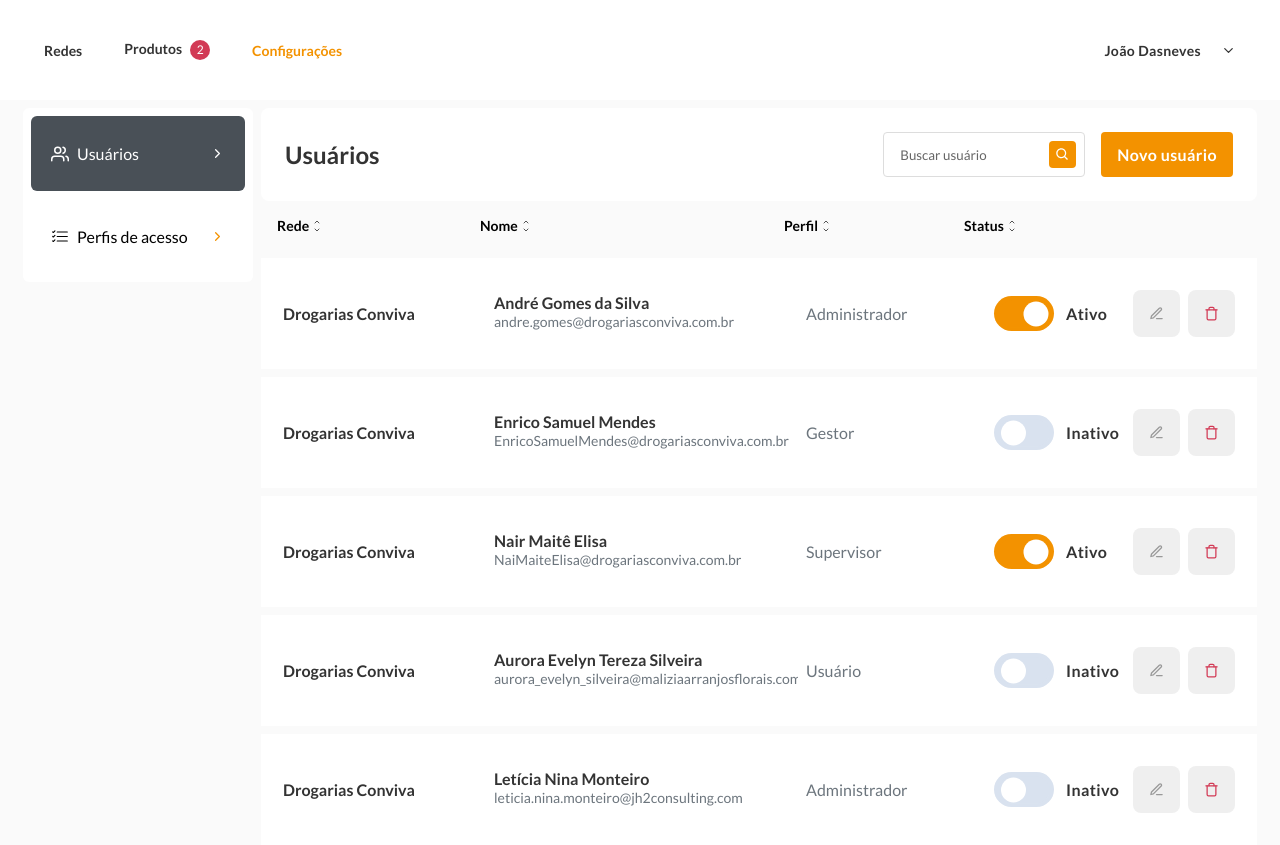
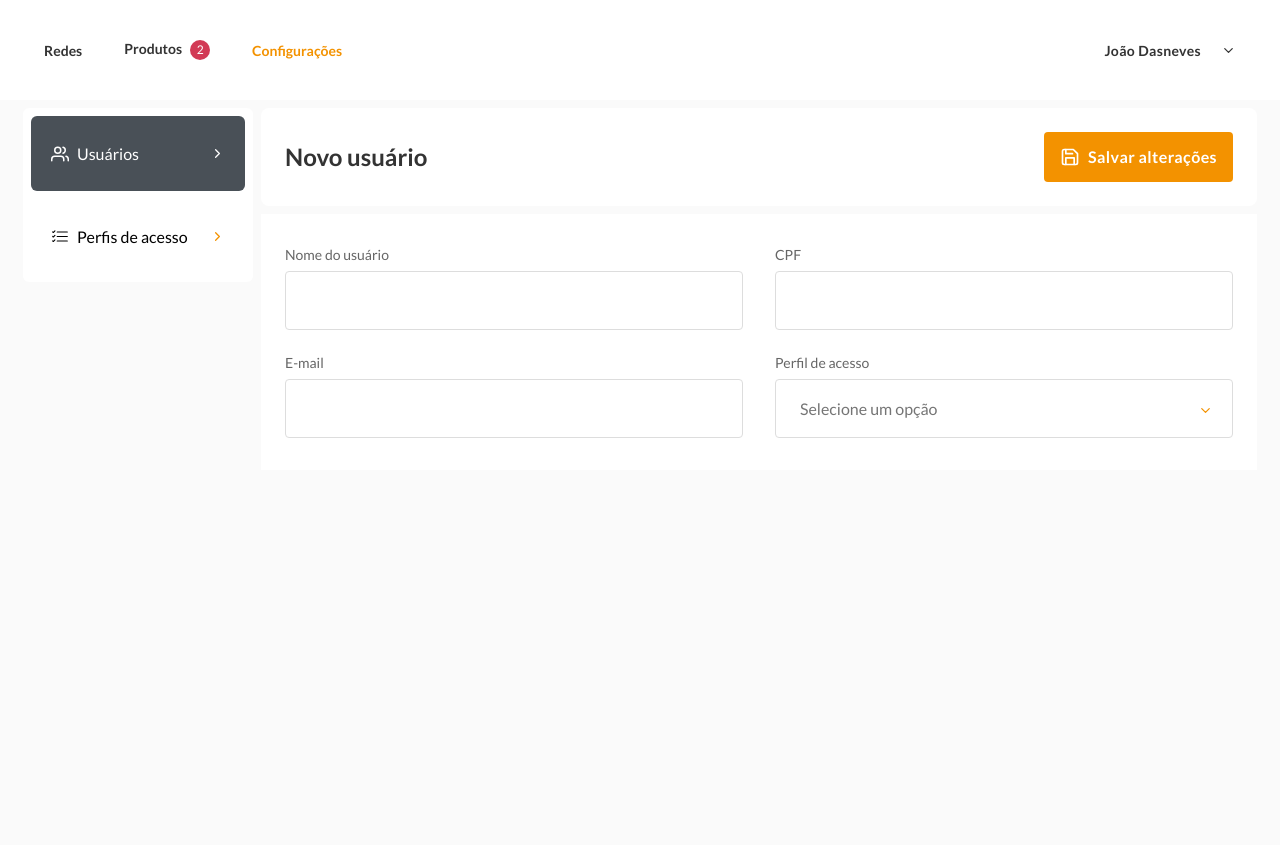
Before and after one commit to maxleon52/challenge-fcamara, a React (Create React App) app: page / in a window 1280 px wide. Both pictures are taken after a click on the button "Novo usuário". After the commit the page ends 800 px from the top, so only its background shows below. Built offline with nearby package versions, Linux system fonts and the light colour scheme; data requests are answered from the project's data file.

Commit message:
task: add Select component

```diff
--- a/db.json
+++ b/db.json
@@ -2,7 +2,7 @@
   "users": [
     {
       "id": 1,
-      "rede": "Drogarias Conviva",
+      "network": "Drogarias Conviva",
       "name": "André Gomes da Silva",
       "email": "andre.gomes@drogariasconviva.com.br",
       "profile": "Administrador",
@@ -10,7 +10,7 @@
     },
     {
       "id": 2,
-      "rede": "Drogarias Conviva",
+      "network": "Drogarias Conviva",
       "name": "Enrico Samuel Mendes",
       "email": "EnricoSamuelMendes@drogariasconviva.com.br",
       "profile": "Gestor",
@@ -18,7 +18,7 @@
     },
     {
       "id": 3,
-      "rede": "Drogarias Conviva",
+      "network": "Drogarias Conviva",
       "name": "Nair Maitê Elisa",
       "email": "NaiMaiteElisa@drogariasconviva.com.br",
       "profile": "Supervisor",
@@ -26,7 +26,7 @@
     },
     {
       "id": 4,
-      "rede": "Drogarias Conviva",
+      "network": "Drogarias Conviva",
       "name": "Aurora Evelyn Tereza Silveira",
       "email": "aurora_evelyn_silveira@maliziaarranjosflorais.com.br",
       "profile": "Usuário",
@@ -34,7 +34,7 @@
     },
     {
       "id": 5,
-      "rede": "Drogarias Conviva",
+      "network": "Drogarias Conviva",
       "name": "Letícia Nina Monteiro",
       "email": "leticia.nina.monteiro@jh2consulting.com",
       "profile": "Administrador",
--- a/src/components/Button/index.tsx
+++ b/src/components/Button/index.tsx
@@ -3,7 +3,7 @@ import { IconBaseProps } from "react-icons";
 
 import * as S from "./styles";
 
-interface ButtonProps extends ButtonHTMLAttributes<ButtonProps>{
+interface ButtonProps extends ButtonHTMLAttributes<HTMLButtonElement> {
   icon?: string | React.ComponentType<IconBaseProps>;
   text: string;
   backgroundColor?: string | undefined;
@@ -12,10 +12,11 @@ export default function Button({
   icon: Icon,
   text,
   backgroundColor,
+  ...rest
 }: ButtonProps) {
   return (
-    <S.Container backgroundColor={backgroundColor}>
-      {Icon && <Icon size={20}/>}
+    <S.Container backgroundColor={backgroundColor} {...rest}>
+      {Icon && <Icon size={20} />}
       <p>{text}</p>
     </S.Container>
   );
--- /dev/null
+++ b/src/components/Input/index.tsx
@@ -0,0 +1,19 @@
+import React from "react";
+
+import * as S from "./styles";
+
+interface InputProps {
+  label: string;
+  name: string;
+}
+
+function Input({ label, name }: InputProps) {
+  return (
+    <S.Container>
+      <label htmlFor="name">{label}</label>
+      <input type="text" name={name} />
+    </S.Container>
+  );
+}
+
+export default Input;
--- /dev/null
+++ b/src/components/Input/styles.ts
@@ -0,0 +1,24 @@
+import styled from "styled-components";
+
+export const Container = styled.div`
+  display: grid;
+  row-gap: 8px;
+
+  > label {
+    font-size: 14px;
+    font-weight: 400;
+    line-height: 17px;
+    letter-spacing: 0em;
+    text-align: left;
+    color: #666666;
+  }
+
+  > input {
+    border: 1px solid #dddddd;
+    border-radius: 4px;
+    padding: 20px 24px;
+    width: 100%;
+    height: 59px;
+    font-size: 16px;
+  }
+`;
--- /dev/null
+++ b/src/components/Select/index.tsx
@@ -0,0 +1,50 @@
+import { useState } from "react";
+import { FiChevronDown } from "react-icons/fi";
+
+import * as S from "./styles";
+
+interface OptionsProps {
+  value: string;
+  label: string;
+}
+
+interface SelectProps {
+  label: string;
+  name: string;
+  options: OptionsProps[];
+}
+
+export default function Select({ label, name, options }: SelectProps) {
+  const [valueSelected, setValueSelected] = useState("");
+  const [isVisible, setIsVisible] = useState(false);
+
+  function handleSelectOption(option: string) {
+    setValueSelected(option);
+    setIsVisible(false);
+  }
+
+  return (
+    <S.Container>
+      <S.WrapperInput>
+        <label htmlFor="name">{label}</label>
+
+        <div className="container-input">
+          <input
+            type="text"
+            value={valueSelected}
+            name={name}
+            placeholder="Selecione um opção"
+            onFocus={() => setIsVisible(true)}
+          />
+          <FiChevronDown size={15} color="#f39200"/>
+        </div>
+      </S.WrapperInput>
+
+      <S.Options isVisible={isVisible}>
+        {options.map((option) => (
+          <p onClick={() => handleSelectOption(option.value)}>{option.label}</p>
+        ))}
+      </S.Options>
+    </S.Container>
+  );
+}
--- /dev/null
+++ b/src/components/Select/styles.ts
@@ -0,0 +1,84 @@
+import styled from "styled-components";
+
+export const Container = styled.div`
+  display: grid;
+  row-gap: 8px;
+  position: relative;
+`;
+
+export const WrapperInput = styled.div`
+  display: grid;
+  row-gap: 8px;
+
+  > label {
+    font-size: 14px;
+    font-weight: 400;
+    line-height: 17px;
+    letter-spacing: 0em;
+    text-align: left;
+    color: #666666;
+    height: fit-content;
+  }
+
+  > .container-input {
+    position: relative;
+    input {
+      border: 1px solid #dddddd;
+      width: 100%;
+      height: 59px;
+      border-radius: 4px;
+      padding: 20px 24px;
+      font-size: 16px;
+      :hover {
+        cursor: pointer;
+      }
+    }
+
+    > svg {
+      position: absolute;
+      top: 40%;
+      right: 20px;
+    }
+  }
+`;
+
+interface OptionsProps {
+  isVisible: boolean;
+}
+export const Options = styled.div<OptionsProps>`
+  display: ${({ isVisible }) => (isVisible === true ? "grid" : "none")};
+  width: 100%;
+  height: 130px;
+  background-color: #fff;
+  border: 1px solid #dddddd;
+  border-radius: 4px;
+  overflow-x: hidden;
+  overflow-y: scroll;
+  position: absolute;
+  top: 110%;
+  left: 0px;
+  z-index: 1;
+
+  ::-webkit-scrollbar {
+    width: 10px;
+  }
+
+  ::-webkit-scrollbar-thumb {
+    background: #dedede;
+    border-radius: 10px;
+  }
+
+  > p {
+    padding: 8px;
+    transition: all 0.2s;
+    :hover {
+      cursor: pointer;
+      background: linear-gradient(
+        121deg,
+        rgba(243, 146, 0, 1) 43%,
+        rgba(255, 255, 255, 1) 95%
+      );
+      color: #fff;
+    }
+  }
+`;
--- a/src/components/Switch/index.tsx
+++ b/src/components/Switch/index.tsx
@@ -27,6 +27,7 @@ function Switch({ isActivity, userId }: SwitchProps) {
           type="checkbox"
           checked={isChecked}
           onClick={() => handleStatus(userId)}
+          onChange={() => {}}
         />
       </S.Container>
       <strong>{isChecked ? "Ativo" : "Inativo"}</strong>
--- a/src/pages/ScreenUsers/components/User/index.tsx
+++ b/src/pages/ScreenUsers/components/User/index.tsx
@@ -1,26 +1,51 @@
 import { useEffect, useState } from "react";
 import { BiSearch } from "react-icons/bi";
-import { FiChevronDown, FiChevronUp, FiEdit3, FiTrash } from "react-icons/fi";
+
+import {
+  FiChevronDown,
+  FiChevronUp,
+  FiEdit3,
+  FiSave,
+  FiTrash,
+} from "react-icons/fi";
 import api from "../../../../services/api";
 
+import Input from "../../../../components/Input";
 import Button from "../../../../components/Button";
 import Switch from "../../../../components/Switch";
+import Select from "../../../../components/Select";
 
 import * as S from "./styles";
 
 interface UserProps {
   id: number;
   name: string;
-  rede: string;
+  network: string;
   email: string;
   profile: string;
   status: boolean;
 }
 
 export default function User() {
-  const optionsColumn = ["Rede", "Nome", "Perfil", "Status"];
+  const optionsColumn: Array<keyof UserProps> = [
+    "network",
+    "name",
+    "profile",
+    "status",
+  ];
+
+  const translate: {
+    [key: string]: string;
+  } = {
+    network: "Rede",
+    name: "Nome",
+    profile: "Perfil",
+    status: "Status",
+  };
 
   const [users, setUsers] = useState<UserProps[]>([]);
+  const [isNewOrEdit, setIsNewOrEdit] = useState(false);
+  // const [usersReOrders, setUsersReOrders] = useState<UserProps[]>([]);
 
   useEffect(() => {
     async function getUser() {
@@ -31,16 +56,46 @@ export default function User() {
         console.error(error);
       }
     }
-
     getUser();
   }, []);
+
+  function reOrder(nameColumn: keyof UserProps) {
+    const arrayReordened = users.sort(function (a, b) {
+      if (a[nameColumn] > b[nameColumn]) {
+        return 1;
+      }
+      if (a[nameColumn] < b[nameColumn]) {
+        return -1;
+      }
+      // a must be equal to b
+      return 0;
+    });
+    console.log("arrayReordened: ", arrayReordened);
+    // setUsersReOrders(reorder);
+    setUsers(arrayReordened);
+  }
+
+  const options = [
+    { value: "Administrador", label: "Administrador" },
+    { value: "F/F", label: "F/F" },
+    { value: "Gestor rede", label: "Gestor Rede" },
+    { value: "Gestor loja", label: "Gestor Loja" },
+    { value: "Funcionario loja", label: "Funcionário Loja" },
+  ];
+
+  useEffect(() => {
+    // setUsers(usersReOrders);
+    // console.log("users: ", users);
+    console.log("isNewOrEdit: ", isNewOrEdit);
+  }, [isNewOrEdit]);
 
   return (
     <S.Container>
       <S.Header>
-        <h2>Usuários</h2>
+        <h2>{isNewOrEdit === true ? "Novo usuário" : "Usuários"}</h2>
 
         <div>
+          {!isNewOrEdit && (
             <S.SearchBox>
               <input type="text" placeholder="Buscar usuário" />
 
@@ -48,15 +103,22 @@ export default function User() {
                 <BiSearch size={15} />
               </button>
             </S.SearchBox>
-          <Button text="Novo usuário" />
+          )}
+          <Button
+            icon={isNewOrEdit === true ? FiSave : ""}
+            text={isNewOrEdit === true ? "Salvar alterações" : "Novo usuário"}
+            onClick={() => setIsNewOrEdit(!isNewOrEdit)}
+          />
         </div>
       </S.Header>
 
       <S.Content>
+        {isNewOrEdit === false ? (
+          <>
             <S.ColumnFilter>
-          {optionsColumn.map((item, idx) => (
-            <button key={idx}>
-              {item}
+              {optionsColumn.map((nameColumn, idx) => (
+                <button key={idx} onClick={() => reOrder(nameColumn)}>
+                  {translate[nameColumn]}
                   <div>
                     <FiChevronUp size={8} />
                     <FiChevronDown size={8} />
@@ -68,7 +130,7 @@ export default function User() {
             <S.ListUsers>
               {users.map((user) => (
                 <S.User key={user.id}>
-              <p>{user.rede}</p>
+                  <p>{user.network}</p>
 
                   <S.Name>
                     <p>{user.name}</p>
@@ -91,6 +153,15 @@ export default function User() {
                 </S.User>
               ))}
             </S.ListUsers>
+          </>
+        ) : (
+          <S.FormUser>
+            <Input label="Nome do usuário" name="name" />
+            <Input label="CPF" name="cpf" />
+            <Input label="E-mail" name="email" />
+            <Select label="Perfil de acesso" name="network" options={options}/>
+          </S.FormUser>
+        )}
       </S.Content>
     </S.Container>
   );
--- a/src/pages/ScreenUsers/components/User/styles.ts
+++ b/src/pages/ScreenUsers/components/User/styles.ts
@@ -1,6 +1,9 @@
 import styled from "styled-components";
 
-export const Container = styled.div``;
+export const Container = styled.div`
+  display: grid;
+  row-gap: 8px;
+`;
 
 export const Header = styled.div`
   display: flex;
@@ -22,6 +25,7 @@ export const Header = styled.div`
   > div {
     display: flex;
     column-gap: 16px;
+    height: 50px;
   }
 `;
 
@@ -157,3 +161,11 @@ export const WrapperButton = styled.div`
     }
   }
 `;
+
+export const FormUser = styled.form`
+  display: grid;
+  grid-template-columns: repeat(2, 1fr);
+  gap: 24px 32px;
+  background: #fff;
+  padding: 32px 24px;
+`;
```
Also changed, not shown: 1 other file (tests, documents, lock files or other folders). Lines whose indentation alone changed are shown as unchanged.
